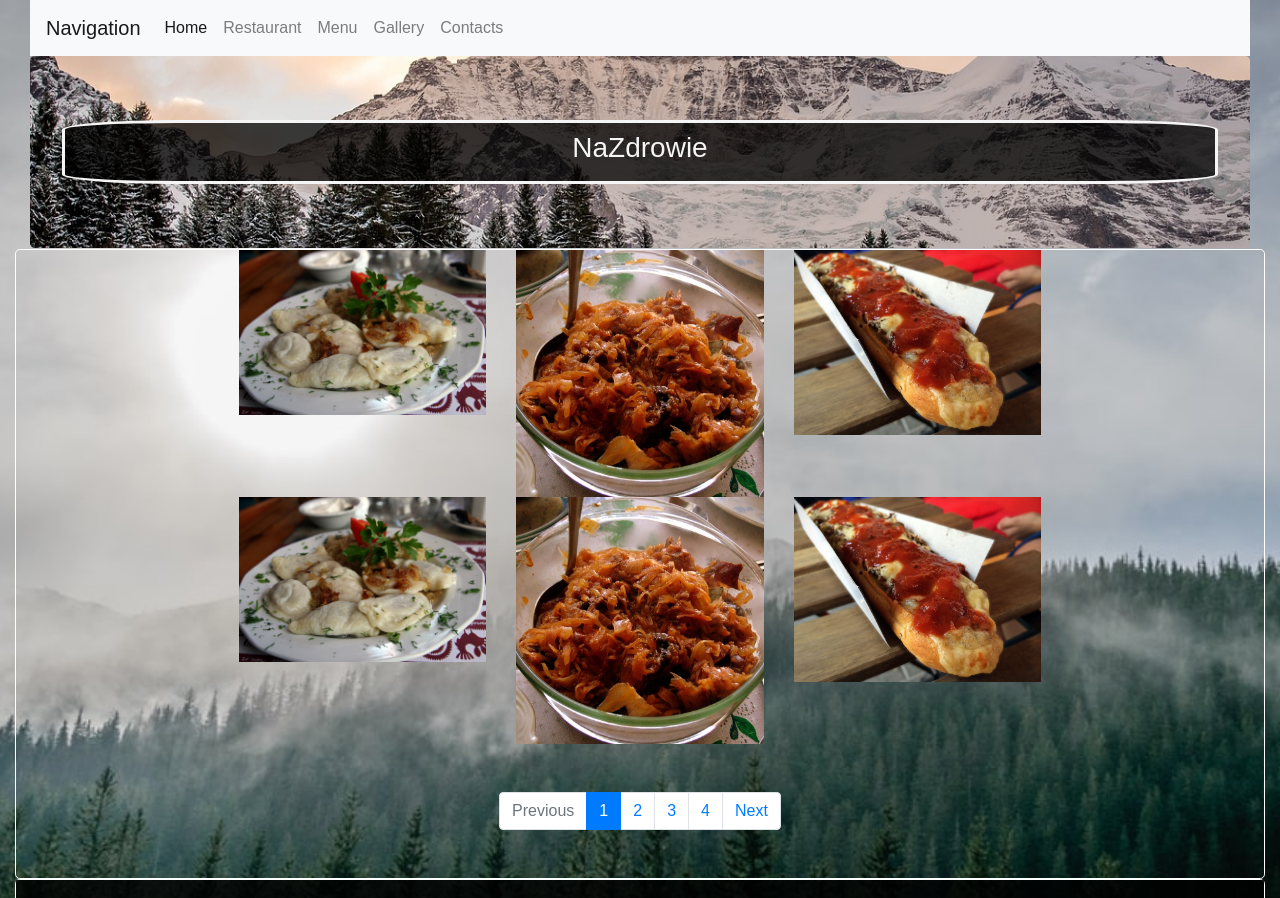
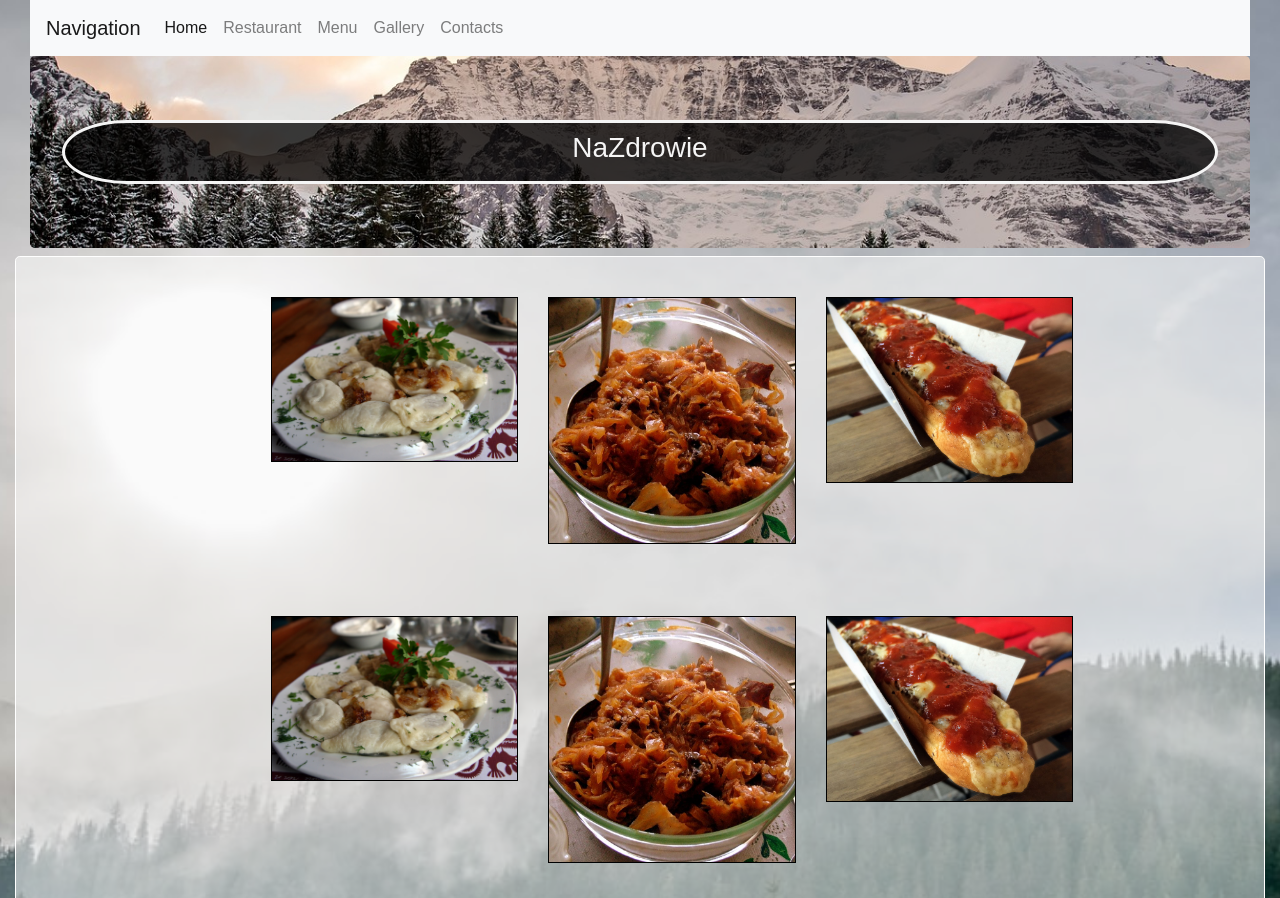
Before and after one commit to MathieuKruk/NaZdrowie-Restaurant-V1, a plain HTML site: page gallerie1.html in a window 1280 px wide. Shown: the top 898 px of the page. Drawn offline with nearby package versions, Linux system fonts and the light colour scheme; files that its build step writes are made by us from their sources; a web font is replaced by a local one.

Commit message:
Add files via upload

```diff
--- a/assets/scss/style.scss
+++ b/assets/scss/style.scss
@@ -7,10 +7,12 @@ body {
     background-size: cover;
     font-family: 'B612', sans-serif;
 }
+
 nav {
     position: relative;
     position: sticky;
 }
+
 .jumbotron {
     background-image: url("../img/bg_jumbotron.jpg");
     background-position: center;
@@ -22,11 +24,12 @@ nav {
     .text {
         background-color: rgba(0, 0, 0, 0.753);
         border: 3px solid whitesmoke;
-        border-radius: 10% / 15%;
+        border-radius: 10% / 90%;
         color: whitesmoke;
         padding: 0.5rem;
     }
 }
+
 .suggestion {
     background-color: rgba(0, 0, 0, 0.829);
     background-position: center;
@@ -47,6 +50,7 @@ nav {
         border: 3px solid whitesmoke;
     }
 }
+
 .events {
     background-color: rgba(0, 0, 0, 0.829);
     color: whitesmoke;
@@ -59,11 +63,11 @@ nav {
         padding: 2rem 2rem 2rem 0rem;
     }
     img {
-        width: 95%;
         border: 3px solid whitesmoke;
         margin: 10px;
     }
 }
+
 .social {
     background-color: rgba(0, 0, 0, 0.829);
     color: whitesmoke;
@@ -85,16 +89,23 @@ nav {
         width: 60px !important;
     }
 }
+
 .copyright {
     background-color: rgba(0, 0, 0, 0.829);
     color: whitesmoke;
     line-height:  2.5rem;
     width: 100%;
 }
+
 .carousel-control-prev-icon, .carousel-control-next-icon {
     margin-top: 2rem;
 }
 
+.row {
+    margin-top: 0.5rem;
+    margin-bottom: 0.5rem;
+    border: 10px;
+}
 //* RESTAURANT PAGE *//
 
 .aboutus {
@@ -220,12 +231,22 @@ table {
     }
     img {
         border: 2px solid whitesmoke;
-        display: block;
-        margin-right: auto;
-        margin-left: auto;
-        height: 400px;
+        margin-bottom: 1rem;
     }
 }
+
+.pictures {
+    img {
+        margin: 2rem;
+        border: 1px solid black;
+    }
+    background-color: rgba(255, 255, 255, 0.507);
+    background-position: center;
+    background-repeat: no-repeat;
+    background-size: cover;
+    color: whitesmoke;
+}
+
 .d-block {
     margin-bottom: 1rem;
 }
@@ -267,3 +288,10 @@ table {
         padding-bottom: 10px;
     }
 }
+i {
+    color: rgba(255, 255, 255, 0.445);
+}
+
+i:hover {
+    color: rgba(255, 255, 255, 0.993);
+}
```
